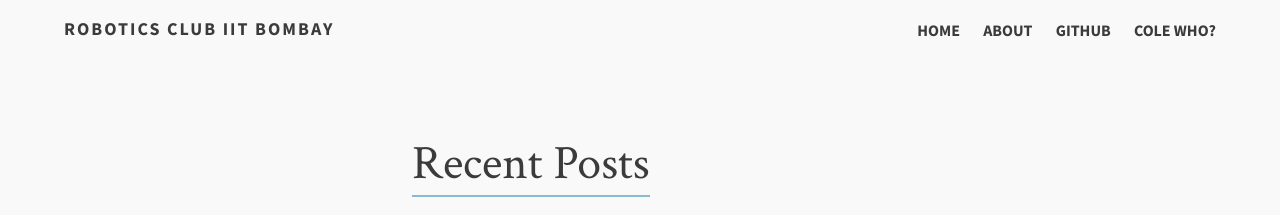
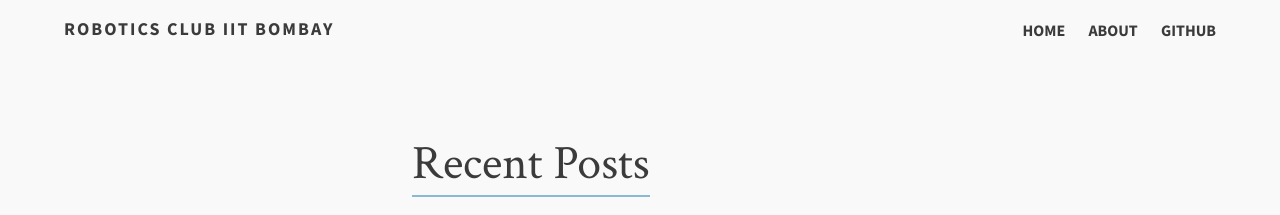
Before and after one commit to ColeTownsend/Balzac-for-Jekyll, a Jekyll site: the page built from index.md, in a window 1280 px wide. Shown: the top 215 px of the page. Built offline with Jekyll 4.4.1, drawn with Linux system fonts in a browser that asks for light colours.

Commit message:
Updated top right toolbar

```diff
--- a/_config.yml
+++ b/_config.yml
@@ -31,10 +31,7 @@ links:
   - title: About
     url: /about
   - title: Github
-    url: https://github.com/ColeTownsend/Balzac-for-Jekyll
-    external: true
-  - title: Cole Who?
-    url: http://coletownsend.com
+    url: https://github.com/robo-club-iitb
     external: true
 
 # http://en.wikipedia.org/wiki/List_of_tz_database_time_zones
```
